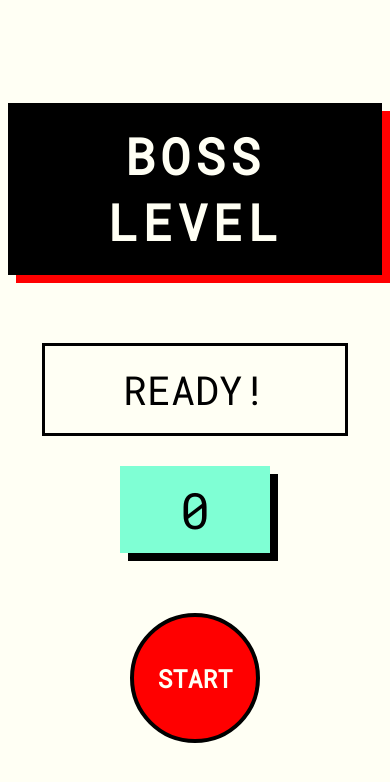
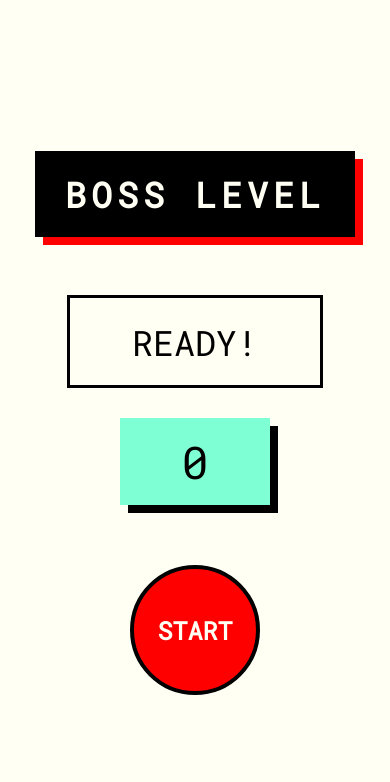
Before and after one commit to ParinchatJ/Reddot-game, a plain HTML site: page index.html in a window 390 px wide. Drawn offline with Linux system fonts and the light colour scheme.

Commit message:
add style

```diff
--- a/style.css
+++ b/style.css
@@ -55,7 +55,6 @@ body {
 
 .container .card .timer #counter {
     border: none;
-    /* background-color: #fffff4; */
 }
 
 
@@ -101,3 +100,24 @@ body {
     font-size: 50px;
     margin: 0;
 }
+
+/* responsive */
+
+@media only screen and (max-width: 390px) {
+    .container .head {
+        font-size: 35px;
+        padding: 20px 30px;
+    }
+
+    .container .card .timer {
+        width: 250px;
+        font-size: 35px;
+    }
+
+    .container .card .red-dot p {
+        font-size: 45px;
+        margin: 0;
+    }
+
+
+}
```
